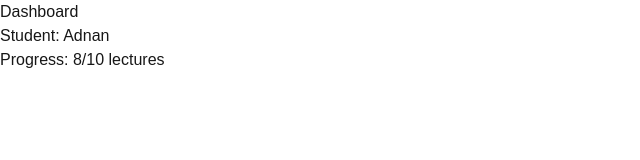
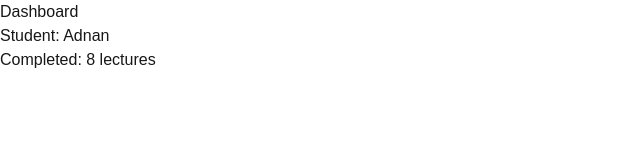
Before and after one commit to Adnan-Zhaikh/course-tracker-web, a Next.js app: page /dashboard in a window 1280 px wide. Shown: the top 160 px of the page, without its empty margins (0-640 px from the left). Built offline with nearby package versions, Linux system fonts and the light colour scheme.

Commit message:
Typescript interface + mock data on dashboard

```diff
--- a/app/dashboard/page.tsx
+++ b/app/dashboard/page.tsx
@@ -1,12 +1,21 @@
 "use client"
 
 import { useState } from "react";
+import { Student, Enrollment } from "@/types";
 
-const student = {
+const student: Student = {
+    id: 1,
     name: "Adnan",
+    email: "adnan@gmai.com",
+};
+
+const enrollment: Enrollment = {
+    id: 1,
+    studentId: 1,
+    courseId: 1,
     completedLectures: 8,
-    totalLectures: 10,
-};
+    enrolledAt: "2026-03-15"
+}
 
 export default function DashboardPage() {
     const [count, setCount] = useState(0);
@@ -15,7 +24,7 @@ export default function DashboardPage() {
         <div>
             <h1>Dashboard</h1>
             <p>Student: {student.name}</p>
-            <p>Progress: {student.completedLectures}/{student.totalLectures} lectures</p>
+            <p>Completed: {enrollment.completedLectures} lectures</p>
         </div>
     )
 }
--- /dev/null
+++ b/types/index.ts
@@ -0,0 +1,27 @@
+export interface Student {
+    id: number;
+    name: string;
+    email: string;
+}
+
+export interface Course {
+    id: number;
+    title: string;
+    description: string;
+    totalLectures: number;
+}
+
+export interface Lecture {
+    id: number;
+    courseId: number;
+    title: string;
+    order: number;
+}
+
+export interface Enrollment {
+    id: number;
+    studentId: number;
+    courseId: number;
+    completedLectures: number;
+    enrolledAt: string;
+}
```
